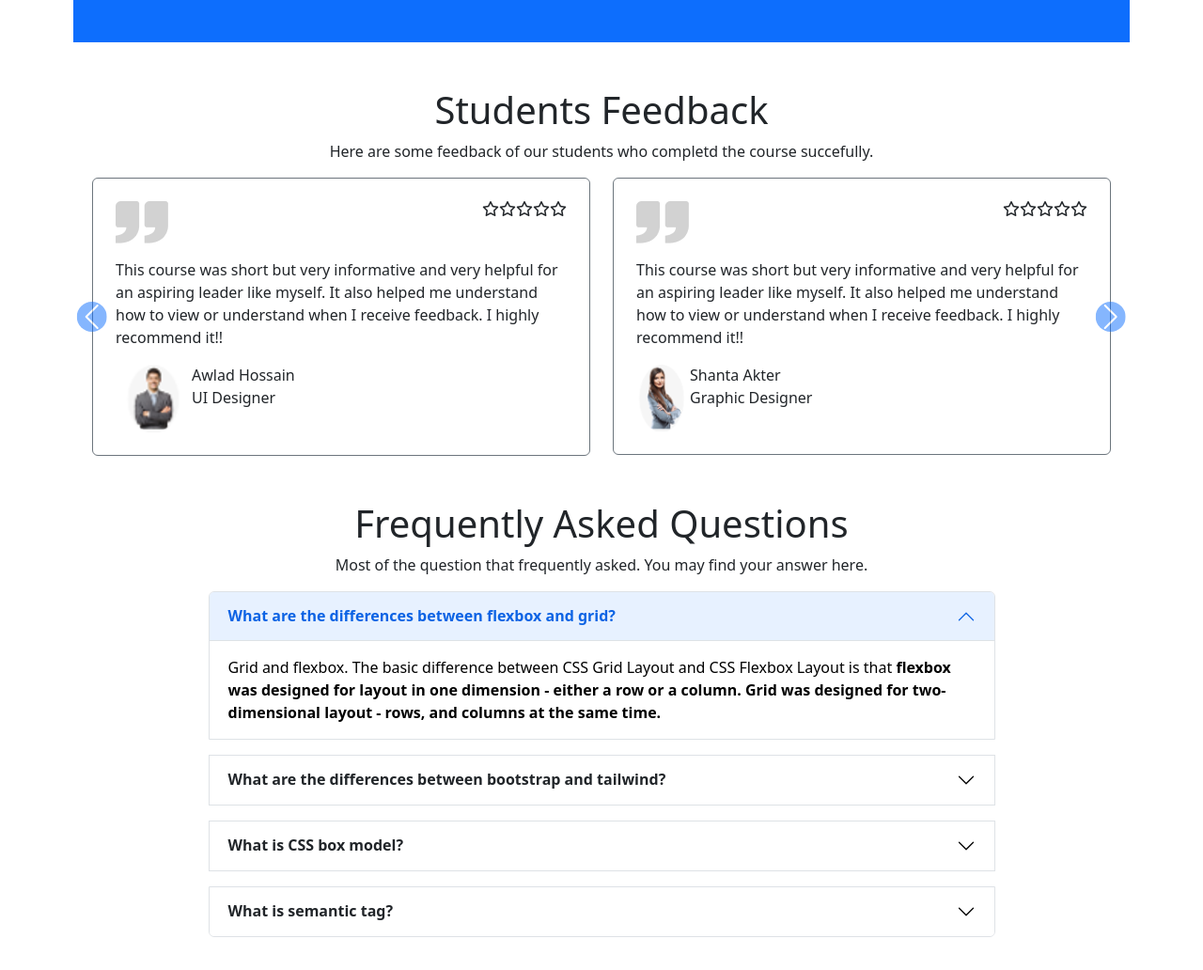
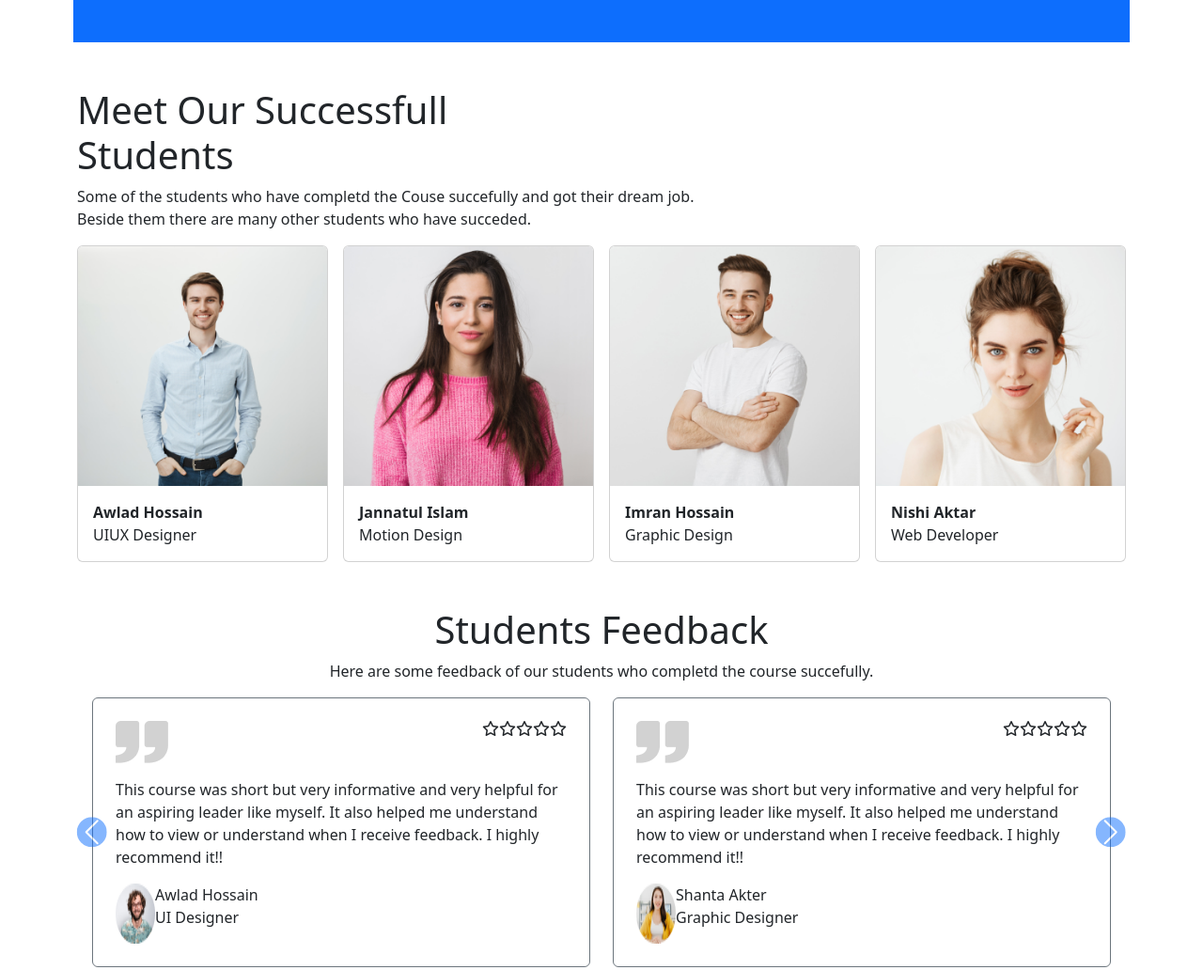
Before and after one commit to ABuBakar7447/edu-course-repo, a plain HTML site: page index.html in a window 1280 px wide. Shown: the part 1886-2918 px from the top of the page at 94% size. Drawn offline with nearby package versions, Linux system fonts and the light colour scheme.

Commit message:
succful Student

```diff
--- a/index.html
+++ b/index.html
@@ -312,6 +312,63 @@
 
       </section>
 
+
+<!-- Meet successfull students -->
+
+      <section class="mt-5">
+
+        <div class="text-center text-lg-star text-md-start">
+          <h1>Meet Our Successfull <br>Students</h1>
+          <p>Some of the students who have completd the Couse succefully and got their dream job.
+            <br>Beside them there are many other students who have succeded.
+          </p>
+        </div>
+
+        <div class="row g-3">
+          <div class="col-lg-3 col-md-6">
+            <div class="card">
+              <img src="images/student/student-1.png" class="card-img-top" alt="...">
+              <div class="card-body">
+                <p class="card-text text-center text-lg-star text-md-start"><b>Awlad Hossain</b><br>UIUX Designer</p>
+              </div>
+            </div>
+          </div>
+
+          <div class="col-lg-3 col-md-6">
+            <div class="card">
+              <img src="images/student/student-2.png" class="card-img-top" alt="...">
+              <div class="card-body">
+                <p class="card-text text-center text-lg-star text-md-start"><b>Jannatul Islam</b><br>Motion Design</p>
+              </div>
+            </div>
+          </div>
+          <div class="col-lg-3 col-md-6">
+            <div class="card">
+              <img src="images/student/student-3.png" class="card-img-top" alt="...">
+              <div class="card-body">
+                <p class="card-text text-center text-lg-star text-md-start"><b>Imran Hossain</b><br>Graphic Design</p>
+              </div>
+            </div>
+          </div>
+          <div class="col-lg-3 col-md-6">
+            <div class="card">
+              <img src="images/student/student-4.png" class="card-img-top" alt="...">
+              <div class="card-body">
+                <p class="card-text text-center text-lg-star text-md-start"><b>Nishi Aktar</b><br>Web Developer</p>
+              </div>
+            </div>
+          </div>
+
+        </div>
+
+      </section>
+
+
+
+
+
+
+
 <!--------- students feedback-------->
 
       <section class="mt-5 mb-5">
@@ -355,7 +412,7 @@
                         </p>
 
                         <div class="d-flex justify-content-start">
-                          <img src="images/man3.png" alt="">
+                          <img src="images/student/student-5.png" alt="">
                           <div>
                             <p>Awlad Hossain <br>UI Designer</p>
 
@@ -387,7 +444,7 @@
                         </p>
 
                         <div class="d-flex justify-content-start">
-                          <img src="images/women2.png" alt="">
+                          <img src="images/student/student-6.png" alt="">
                           <div>
                             <p>Shanta Akter <br>Graphic Designer</p>
 
```
Also changed, not shown: images/man3.png (deleted), images/women2.png (deleted).
